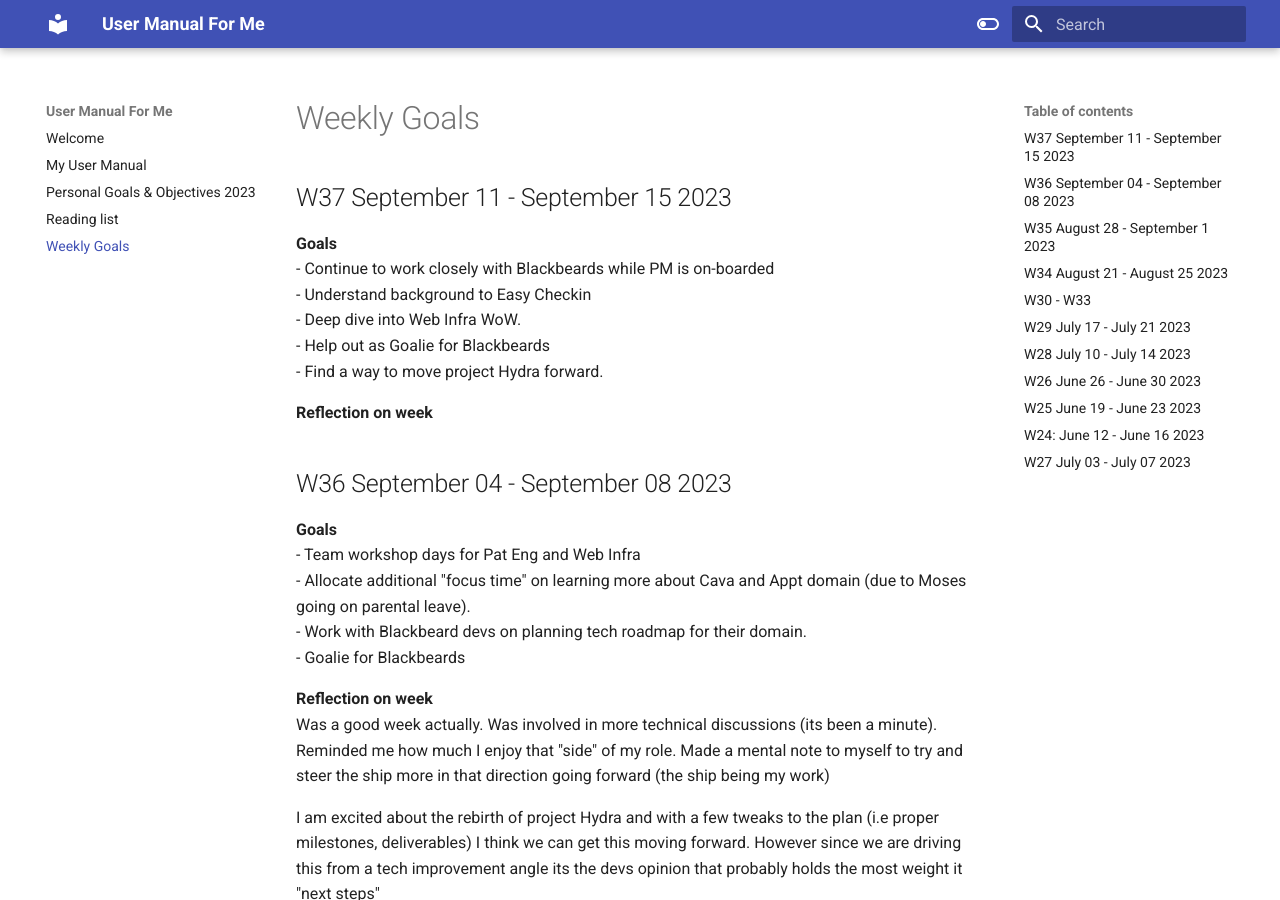
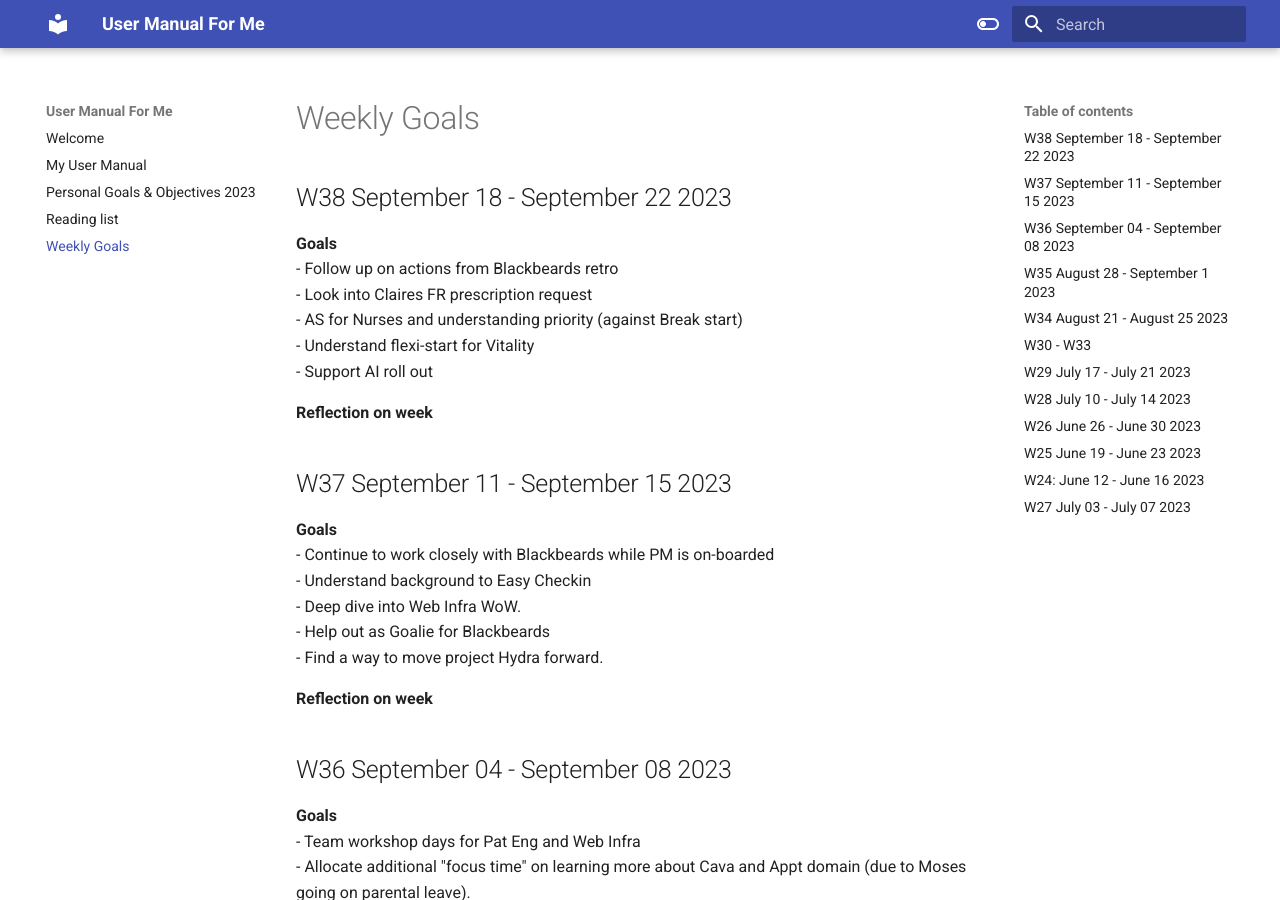
Before and after one commit to skakau/my-ramblings, an MkDocs documentation site: the page built from docs/Weekly Goals.md, in a window 1280 px wide and 900 px high. Built offline with MkDocs 1.6.1 and Material for MkDocs 9.7.7, drawn with Linux system fonts in a browser that asks for light colours.

Commit message:
[PUBLISHER] Merge #42
* PUSH NOTE : Personal Goals & Objectives 2023.md

* PUSH NOTE : Weekly Goals.md

* PUSH NOTE : Weekly Goals.md

```diff
--- a/docs/Weekly Goals.md
+++ b/docs/Weekly Goals.md
@@ -1,6 +1,17 @@
 ---
 share: true
 ---
+## W38 September 18 - September 22 2023
+**Goals**
+- Follow up on actions from Blackbeards retro
+- Look into Claires FR prescription request
+- AS for Nurses and understanding priority (against Break start)
+- Understand flexi-start for Vitality
+- Support AI roll out
+
+**Reflection on week**
+
+
 ## W37 September 11 - September 15 2023
 **Goals**
 - Continue to work closely with Blackbeards while PM is on-boarded
```
